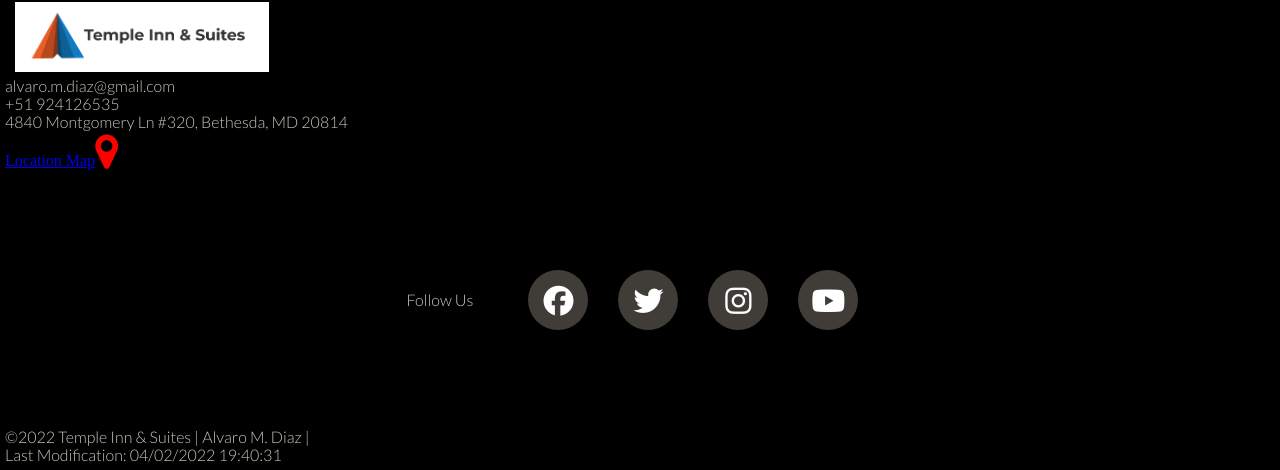
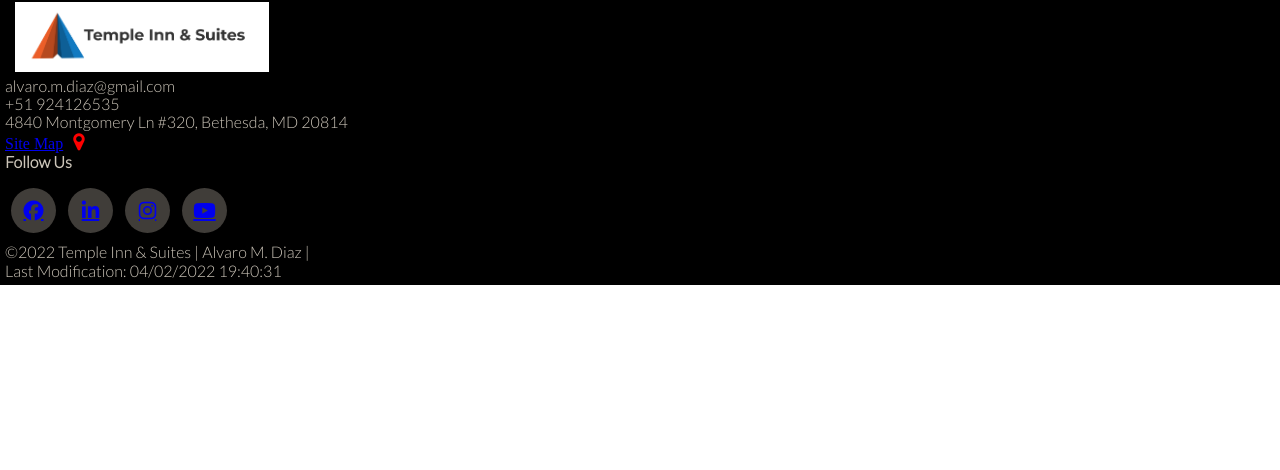
Before and after one commit to Alvarobyui/Temple-Inn-Suite-Website, a plain HTML site: page index.html in a window 1280 px wide. Shown: the part 846-1316 px from the top of the page. After the commit the page ends 1131 px from the top, so only its background shows below. Drawn offline with nearby package versions, Linux system fonts and the light colour scheme; a web font is replaced by a local one.

Commit message:
footer with social icons

```diff
--- a/css/medium.css
+++ b/css/medium.css
@@ -1,3 +1,34 @@
-@media only screen and (max-width: 909px) {
+@media only screen and (min-width: 40em) {
+    .social-media-icons {
+        height: 90px;
+    }
+    .social-media-icons ul li:before{
+        position: absolute;
+        content: '';
+        top: 0;
+        left: 0;
+        background: blue;
+        height: 100%;
+        width: 100%;
+        border-radius: 50%;
+        z-index: -1;
+        transform: scale(0.9);
+        transition: .5s;
+    }
 
+    .social-media-icons ul li:hover:before{
+        filter: blur(3px);
+        transform: scale(1.2);
+        box-shadow: 0 0 15px #EB5E28;
+    }
+
+    .social-media-icons ul li:hover{
+        color:#EB5E28;
+        box-shadow: 0 0 15px #EB5E28;
+        text-shadow: 0 0 15px #EB5E28;
+    }
+    .follow {
+        display: block;
+        text-align: left;
+    }
 }
--- a/css/small.css
+++ b/css/small.css
@@ -138,52 +138,36 @@ nav #iconBtn {
 }
 
 .social-media-icons {
-    display: flex;
-    height: 20vw;
+
+    height: 60px;
     text-align: center;
-    align-items: center;
+    align-items: left;
     justify-content: center;
 }
 .social-media-icons ul {
     display: flex;
+    padding-left: 0;
 }
 
 .social-media-icons ul li{
     position: relative;
     display: block;
     color: white;
-    font-size: 30px;
-    height: 60px;
-    width: 60px;
+    font-size: 20px;
+    height: 45px;
+    width: 45px;
     background: #403D39;
-    line-height: 60px;
+    line-height: 45px;
     border-radius: 50%;
-    margin: 0 15px;
+    margin: 0 6px;
     cursor: pointer;
     transition: .5s;
 }
-.social-media-icons ul li:before{
-    position: absolute;
-    content: '';
-    top: 0;
-    left: 0;
-    background: #EB5E28;
-    height: 100%;
-    width: 100%;
-    border-radius: 50%;
-    z-index: -1;
-    transform: scale(0.9);
-    transition: .5s;
+
+/* visited link */
+footer a:visited {
+    color: white;
+  }
+.follow {
+    display: none;
 }
-
-.social-media-icons ul li:hover:before{
-    filter: blur(3px);
-    transform: scale(1.2);
-    box-shadow: 0 0 15px #EB5E28;
-}
-
-.social-media-icons ul li:hover{
-    color:#EB5E28;
-    box-shadow: 0 0 15px #EB5E28;
-    text-shadow: 0 0 15px #EB5E28;
-}
--- a/index.html
+++ b/index.html
@@ -98,14 +98,14 @@
         <div class="contacts">alvaro.m.diaz@gmail.com<br>
             +51 924126535</div>
         <div>4840 Montgomery Ln #320, Bethesda, MD 20814</div>
-        <a href="https://www.google.com/maps/@-13.5371948,-71.9543208,17.75z" target="blank">Location Map<i class="fa fa-map-marker" style="font-size:40px;color:red"></i></a>
+        <a href="https://www.google.com/maps/@-13.5371948,-71.9543208,17.75z" target="blank">Site Map<i class="fa fa-map-marker" style="font-size:20px;color:red; padding-left: 10px;"></i></a>
         <div class="social-media-icons">
-            Follow Us
+            <div class="follow"><strong>Follow Us</strong> </div>
                 <ul>
-                    <li><a href="https://web.facebook.com/" target="blank"></a><i class="fab fa-facebook-f"></i></li>
-                    <li><i class="fab fa-twitter"></i></li>
-                    <li><i class="fab fa-instagram"></i></li>
-                    <li><i class="fab fa-youtube"></i></li>
+                    <li><a href= "https://web.facebook.com/" class="fab fa-facebook-f" target="blank"></a></li>
+                    <li><a href= "https://www.linkedin.com/in/alvaro-diaz-andia-a8a823232/" class="fab fa-linkedin" target="blank"></a></li>
+                    <li><a href= "https://www.instagram.com/alvarodiazandia/" class="fab fa-instagram" target="blank"></a></li>
+                    <li><a href= "https://www.youtube.com/channel/UCVxysg71svhyUwaXlsIw8Ng" class="fab fa-youtube" target="blank"></a></li>
                 </ul>
         </div>
         <div>&copy;<span id="onlyYear"></span> Temple Inn & Suites | Alvaro M. Diaz | <div id="lastModified"></div></div>
```
